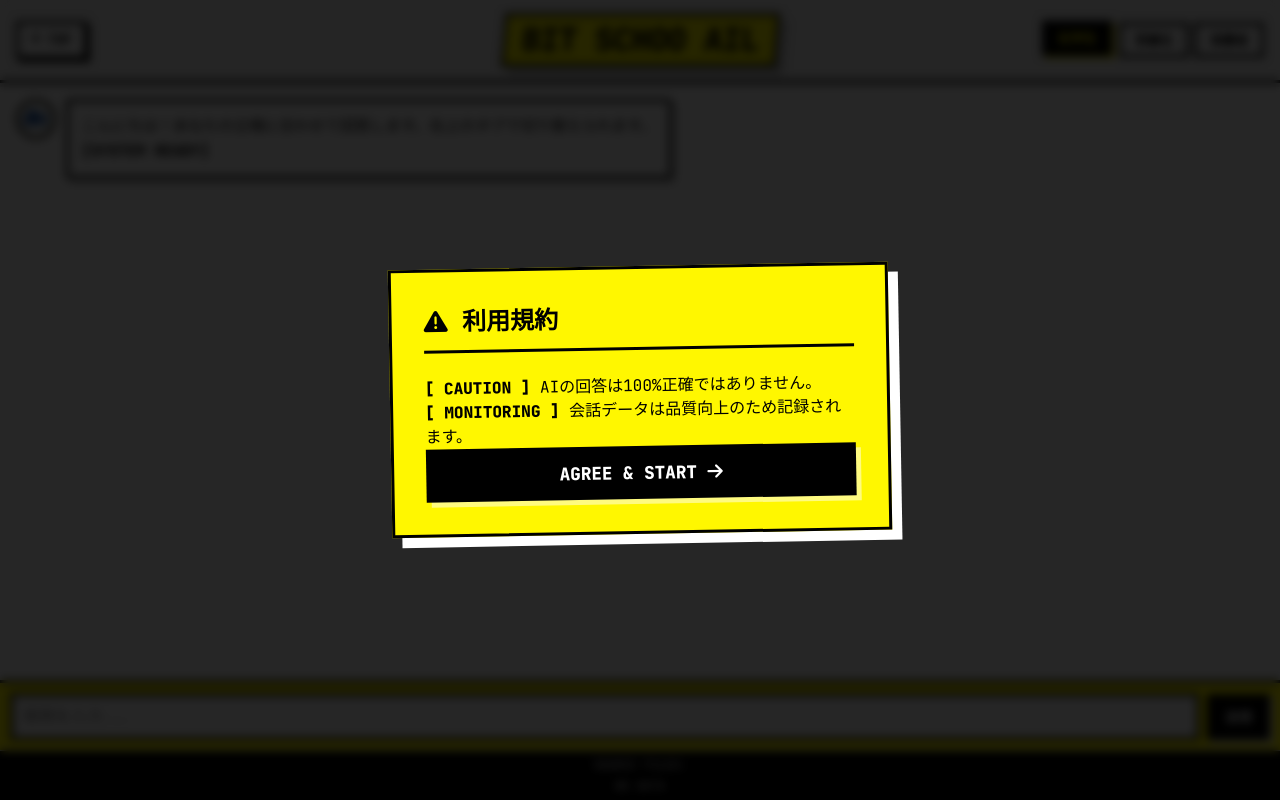
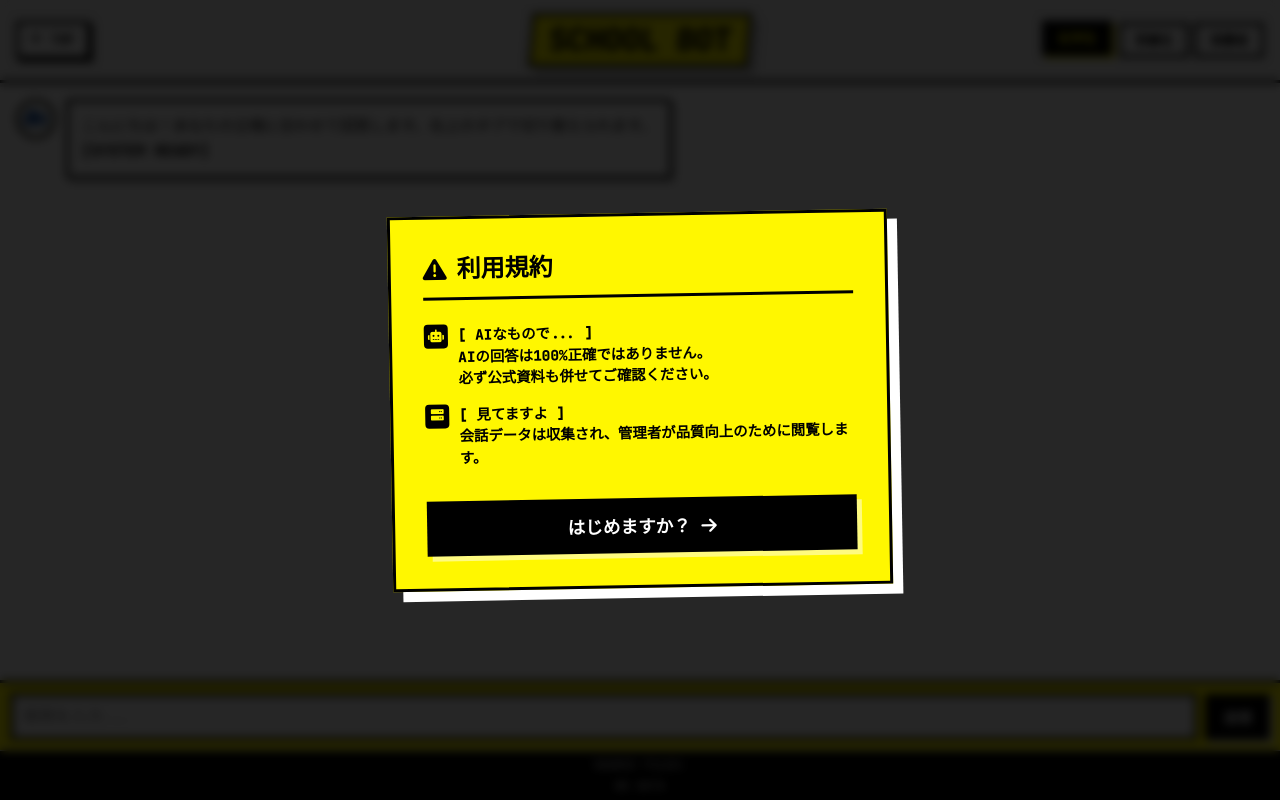
Before and after one commit to urayamastudentdev-web/urayaba-ai-bot, a Flask app: page / in a window 1280 px wide. Run offline with Flask 3, Linux system fonts and the light colour scheme.

Commit message:
Update index.html

```diff
--- a/templates/index.html
+++ b/templates/index.html
@@ -42,29 +42,106 @@
             transition: background-color 0.3s, color 0.3s;
         }
 
-        /* --- 同意画面 (省略可) --- */
+        /* --- 同意画面 (Disclaimer Overlay) --- */
         #disclaimer-overlay {
-            position: fixed; top: 0; left: 0; width: 100%; height: 100%;
-            background-color: rgba(0, 0, 0, 0.85); backdrop-filter: blur(5px);
-            z-index: 9999; display: flex; align-items: center; justify-content: center;
-            padding: 20px; transition: opacity 0.5s ease, visibility 0.5s;
+            position: fixed;
+            top: 0; left: 0; width: 100%; height: 100%;
+            background-color: rgba(0, 0, 0, 0.85); /* 背景を少し透かす */
+            backdrop-filter: blur(5px);
+            z-index: 9999; /* 最前面 */
+            display: flex;
+            align-items: center;
+            justify-content: center;
+            padding: 20px;
+            transition: opacity 0.5s ease, visibility 0.5s;
         }
+
         .disclaimer-box {
-            background-color: var(--accent-color); border: var(--border-width) solid #000;
-            padding: 2rem; max-width: 500px; width: 100%;
-            box-shadow: 10px 10px 0 #fff; text-align: left; transform: rotate(-1deg);
+            background-color: var(--accent-color);
+            border: var(--border-width) solid #000;
+            padding: 2rem;
+            max-width: 500px;
+            width: 100%;
+            box-shadow: 10px 10px 0 #fff;
+            text-align: left;
+            transform: rotate(-1deg);
         }
+
         .disclaimer-title {
-            font-size: 1.5rem; font-weight: 800; margin-bottom: 1.5rem;
-            border-bottom: 3px solid #000; padding-bottom: 10px; text-transform: uppercase;
+            font-size: 1.5rem;
+            font-weight: 800;
+            margin-bottom: 1.5rem;
+            border-bottom: 3px solid #000;
+            padding-bottom: 10px;
+            text-transform: uppercase;
+            display: flex;
+            align-items: center;
+            gap: 10px;
         }
+
+        .disclaimer-content {
+            font-size: 0.9rem;
+            font-weight: 600;
+            margin-bottom: 2rem;
+        }
+
+        .disclaimer-item {
+            margin-bottom: 15px;
+            display: flex;
+            align-items: flex-start;
+            gap: 10px;
+        }
+
+        .disclaimer-icon {
+            background: #000;
+            color: var(--accent-color);
+            min-width: 24px;
+            height: 24px;
+            display: flex;
+            align-items: center;
+            justify-content: center;
+            border-radius: 4px;
+            font-size: 0.8rem;
+        }
+
         .agree-button {
-            width: 100%; padding: 15px; background-color: #000; color: #fff;
-            font-family: 'JetBrains Mono', monospace; font-weight: 800; font-size: 1.1rem;
-            border: none; cursor: pointer; text-transform: uppercase;
-            box-shadow: 5px 5px 0 rgba(255,255,255,0.5); transition: transform 0.1s;
+            width: 100%;
+            padding: 15px;
+            background-color: #000;
+            color: #fff;
+            font-family: 'JetBrains Mono', monospace;
+            font-weight: 800;
+            font-size: 1.1rem;
+            border: none;
+            cursor: pointer;
+            text-transform: uppercase;
+            box-shadow: 5px 5px 0 rgba(255,255,255,0.5);
+            transition: transform 0.1s, box-shadow 0.1s;
         }
-        .agree-button:active { transform: translate(2px, 2px); box-shadow: 2px 2px 0 rgba(255,255,255,0.5); }
+
+        .agree-button:hover {
+            transform: translate(-2px, -2px);
+            box-shadow: 7px 7px 0 rgba(255,255,255,0.5);
+        }
+
+        .agree-button:active {
+            transform: translate(2px, 2px);
+            box-shadow: 2px 2px 0 rgba(255,255,255,0.5);
+        }
+
+        /* --- カーソル軌跡 --- */
+        .cursor-trail {
+            position: fixed; width: 12px; height: 12px;
+            background-color: var(--text-color);
+            pointer-events: none; z-index: 9990;
+            animation: fadeOut 0.6s forwards;
+        }
+        body.dark-mode .cursor-trail { background-color: var(--accent-color); }
+
+        @keyframes fadeOut {
+            0% { opacity: 0.6; transform: translate(-50%, -50%) scale(1) rotate(0deg); }
+            100% { opacity: 0; transform: translate(-50%, -50%) scale(0) rotate(90deg); }
+        }
 
         /* --- ヘッダー --- */
         header {
@@ -118,33 +206,56 @@
             box-shadow: 3px 3px 0 #fff;
         }
 
+        /* タイトル */
         h1 {
             font-size: 2rem; font-weight: 800; text-transform: uppercase;
             letter-spacing: -1px; line-height: 1;
             background-color: var(--accent-color); color: #000;
-            padding: 0.5rem 1rem; border: var(--border-width) solid var(--text-color);
+            padding: 0.5rem 1rem;
+            border: var(--border-width) solid var(--text-color);
             transform: perspective(1000px) rotateX(0deg) rotateY(0deg) skew(-5deg);
-            transition: all 0.3s; user-select: none;
+            transition: all 0.3s cubic-bezier(0.175, 0.885, 0.32, 1.275);
+            user-select: none;
             box-shadow: 8px 8px 0 rgba(0,0,0,0.2);
-            display: inline-block; cursor: pointer;
-            max-width: 50%; white-space: nowrap; overflow: hidden; text-overflow: ellipsis;
+            display: inline-block; margin: 0 auto; cursor: pointer;
+            text-align: center;
+            max-width: 60%;
+            white-space: nowrap;
+            overflow: hidden;
+            text-overflow: ellipsis;
         }
+
         h1:hover {
-            background-color: #000; color: #fff; border-color: #000;
+            background-color: #000;
+            color: #fff;
+            border-color: #000;
             transform: perspective(1000px) rotateX(10deg) rotateY(-5deg) scale(1.05) skew(-5deg) translateY(-5px);
             box-shadow: 15px 20px 0 rgba(255, 247, 0, 0.8);
         }
+
         body.dark-mode h1 { border-color: #fff; box-shadow: 8px 8px 0 rgba(255,255,255,0.2); }
+        body.dark-mode h1:hover {
+            border-color: var(--accent-color);
+            background-color: #fff;
+            color: #000;
+            box-shadow: 15px 20px 0 var(--accent-color);
+        }
 
         /* --- チャットエリア --- */
         #chat-container {
             flex: 1; overflow-y: auto; padding: 1rem;
             display: flex; flex-direction: column; gap: 1rem;
             scroll-behavior: smooth; background-color: rgba(255, 255, 255, 0.9);
+            transition: background-color 0.3s;
+            -webkit-overflow-scrolling: touch;
         }
         body.dark-mode #chat-container { background-color: rgba(20, 20, 20, 0.95); }
 
-        .chat-message { display: flex; align-items: flex-start; max-width: 90%; animation: fadeIn 0.3s ease-out; }
+        .chat-message {
+            display: flex; align-items: flex-start;
+            max-width: 90%;
+            animation: fadeIn 0.3s ease-out;
+        }
         @keyframes fadeIn { from { opacity: 0; transform: translateY(10px); } to { opacity: 1; transform: translateY(0); } }
 
         .bot-message { align-self: flex-start; }
@@ -222,26 +379,34 @@
             .role-container { position: static; transform: none; margin-top: 5px; width: 100%; justify-content: center; }
             .role-btn { flex: 1; text-align: center; padding: 8px 0; }
         }
-
-        /* PC用カーソル */
-        .cursor-trail {
-            position: fixed; width: 12px; height: 12px;
-            background-color: var(--text-color); pointer-events: none; z-index: 9990;
-            animation: fadeOut 0.6s forwards;
-        }
-        body.dark-mode .cursor-trail { background-color: var(--accent-color); }
     </style>
 </head>
 <body>
 
     <div id="disclaimer-overlay">
         <div class="disclaimer-box">
-            <div class="disclaimer-title"><i class="fas fa-exclamation-triangle"></i> 利用規約</div>
+            <div class="disclaimer-title">
+                <i class="fas fa-exclamation-triangle"></i> 利用規約
+            </div>
             <div class="disclaimer-content">
-                <p><strong>[ CAUTION ]</strong> AIの回答は100%正確ではありません。</p>
-                <p><strong>[ MONITORING ]</strong> 会話データは品質向上のため記録されます。</p>
+                <div class="disclaimer-item">
+                    <div class="disclaimer-icon"><i class="fas fa-robot"></i></div>
+                    <div>
+                        <strong>[ AIなもので... ]</strong><br>
+                        AIの回答は100%正確ではありません。<br>必ず公式資料も併せてご確認ください。
                     </div>
-            <button class="agree-button" onclick="closeDisclaimer()">AGREE & START <i class="fas fa-arrow-right"></i></button>
+                </div>
+                <div class="disclaimer-item">
+                    <div class="disclaimer-icon"><i class="fas fa-server"></i></div>
+                    <div>
+                        <strong>[ 見てますよ ]</strong><br>
+                        会話データは収集され、管理者が品質向上のために閲覧します。
+                    </div>
+                </div>
+            </div>
+            <button class="agree-button" onclick="closeDisclaimer()">
+                はじめますか？ <i class="fas fa-arrow-right"></i>
+            </button>
         </div>
     </div>
 
@@ -251,7 +416,7 @@
                 <i class="fas fa-arrow-left"></i> <span>TOP</span>
             </a>
         </div>
-        <h1 id="mode-toggle" title="Click to toggle Dark Mode">bit Schoo AIl </h1>
+        <h1 id="mode-toggle" title="Click to toggle Dark Mode">School Bot</h1>
 
         <div class="role-container">
             <div class="role-btn active" onclick="setRole('在学生', this)">在学生</div>
@@ -289,30 +454,39 @@
     </footer>
 
     <script>
+        // --- 同意画面を閉じる関数 ---
         function closeDisclaimer() {
             const overlay = document.getElementById('disclaimer-overlay');
             overlay.style.opacity = '0';
             setTimeout(() => { overlay.style.visibility = 'hidden'; }, 500);
         }
 
+        // --- Dark Mode ---
         const modeToggle = document.getElementById('mode-toggle');
         modeToggle.addEventListener('click', () => {
             document.body.classList.toggle('dark-mode');
         });
 
+        // --- Trail Logic (ご希望のグリッチ仕様に戻しました) ---
         let lastTrailTime = 0;
-        if (window.matchMedia("(min-width: 768px)").matches) {
         document.addEventListener('mousemove', (e) => {
+            createTrail(e.clientX, e.clientY);
+        });
+
+        function createTrail(x, y) {
             const now = Date.now();
             if (now - lastTrailTime < 25) return;
             lastTrailTime = now;
             const trail = document.createElement('div');
             trail.className = 'cursor-trail';
-                trail.style.left = e.clientX + 'px';
-                trail.style.top = e.clientY + 'px';
+            trail.style.left = x + 'px';
+            trail.style.top = y + 'px';
+            const offsetX = Math.random() * 10 - 5;
+            const offsetY = Math.random() * 10 - 5;
+            trail.style.marginLeft = offsetX + 'px';
+            trail.style.marginTop = offsetY + 'px';
             document.body.appendChild(trail);
             setTimeout(() => { trail.remove(); }, 600);
-            });
         }
 
         // --- 役割切り替えロジック ---
```
Also changed, not shown: other parts of templates/index.html (+82 -28 lines). Lines whose indentation alone changed are shown as unchanged.
